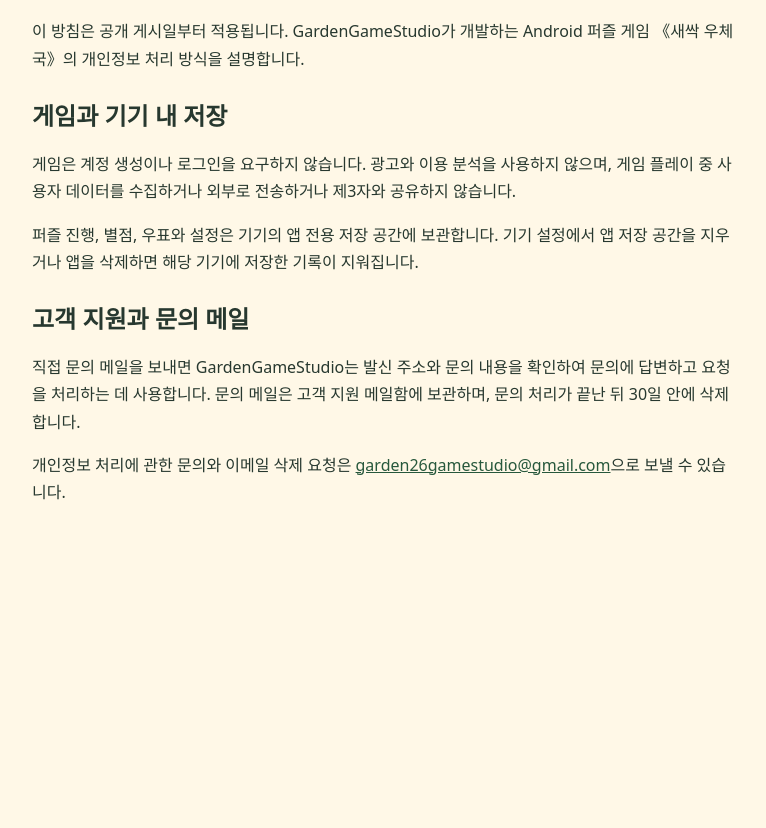
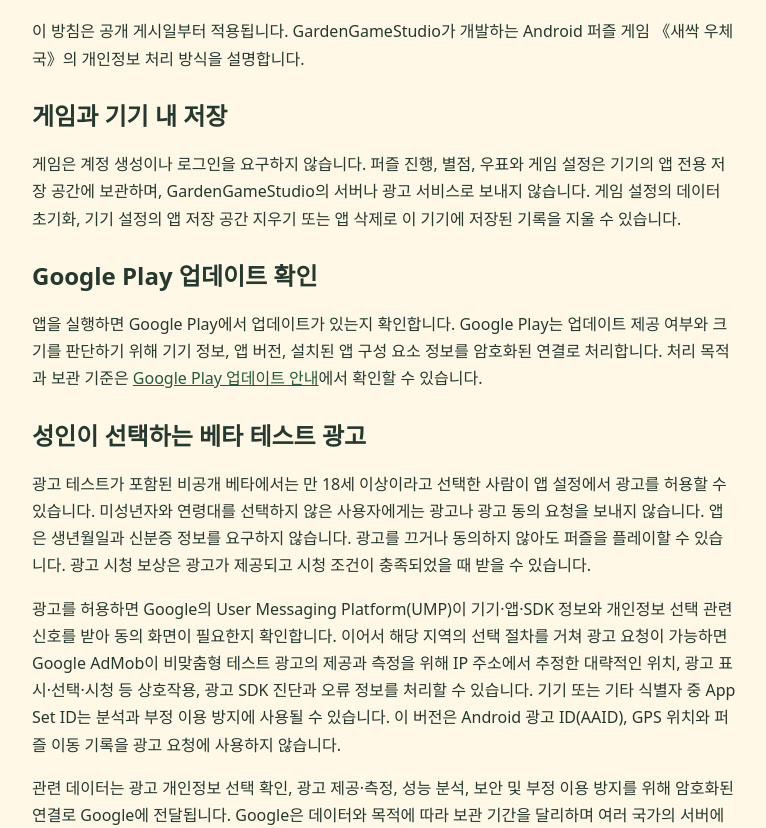
Before and after one commit to gardengamestudio/gardengamestudio.github.io, a plain HTML site: page sprout-post-office/privacy.html in a window 1280 px wide. Shown: the part 98-926 px from the top of the page, without its empty margins (256-1022 px from the left). Before the commit the page ends 800 px from the top, so only its background shows below. Drawn offline with Linux system fonts and the light colour scheme.

Commit message:
Update Sprout Post Office privacy notice for closed beta ads

```diff
--- a/sprout-post-office/privacy.html
+++ b/sprout-post-office/privacy.html
@@ -17,8 +17,14 @@ a{color:#27583c;overflow-wrap:anywhere}
 <h1>새싹 우체국 개인정보처리방침</h1>
 <p>이 방침은 공개 게시일부터 적용됩니다. GardenGameStudio가 개발하는 Android 퍼즐 게임 《새싹 우체국》의 개인정보 처리 방식을 설명합니다.</p>
 <h2>게임과 기기 내 저장</h2>
-<p>게임은 계정 생성이나 로그인을 요구하지 않습니다. 광고와 이용 분석을 사용하지 않으며, 게임 플레이 중 사용자 데이터를 수집하거나 외부로 전송하거나 제3자와 공유하지 않습니다.</p>
-<p>퍼즐 진행, 별점, 우표와 설정은 기기의 앱 전용 저장 공간에 보관합니다. 기기 설정에서 앱 저장 공간을 지우거나 앱을 삭제하면 해당 기기에 저장한 기록이 지워집니다.</p>
+<p>게임은 계정 생성이나 로그인을 요구하지 않습니다. 퍼즐 진행, 별점, 우표와 게임 설정은 기기의 앱 전용 저장 공간에 보관하며, GardenGameStudio의 서버나 광고 서비스로 보내지 않습니다. 게임 설정의 데이터 초기화, 기기 설정의 앱 저장 공간 지우기 또는 앱 삭제로 이 기기에 저장된 기록을 지울 수 있습니다.</p>
+<h2>Google Play 업데이트 확인</h2>
+<p>앱을 실행하면 Google Play에서 업데이트가 있는지 확인합니다. Google Play는 업데이트 제공 여부와 크기를 판단하기 위해 기기 정보, 앱 버전, 설치된 앱 구성 요소 정보를 암호화된 연결로 처리합니다. 처리 목적과 보관 기준은 <a href="https://developer.android.com/guide/playcore/in-app-updates#data-safety">Google Play 업데이트 안내</a>에서 확인할 수 있습니다.</p>
+<h2>성인이 선택하는 베타 테스트 광고</h2>
+<p>광고 테스트가 포함된 비공개 베타에서는 만 18세 이상이라고 선택한 사람이 앱 설정에서 광고를 허용할 수 있습니다. 미성년자와 연령대를 선택하지 않은 사용자에게는 광고나 광고 동의 요청을 보내지 않습니다. 앱은 생년월일과 신분증 정보를 요구하지 않습니다. 광고를 끄거나 동의하지 않아도 퍼즐을 플레이할 수 있습니다. 광고 시청 보상은 광고가 제공되고 시청 조건이 충족되었을 때 받을 수 있습니다.</p>
+<p>광고를 허용하면 Google의 User Messaging Platform(UMP)이 기기·앱·SDK 정보와 개인정보 선택 관련 신호를 받아 동의 화면이 필요한지 확인합니다. 이어서 해당 지역의 선택 절차를 거쳐 광고 요청이 가능하면 Google AdMob이 비맞춤형 테스트 광고의 제공과 측정을 위해 IP 주소에서 추정한 대략적인 위치, 광고 표시·선택·시청 등 상호작용, 광고 SDK 진단과 오류 정보를 처리할 수 있습니다. 기기 또는 기타 식별자 중 App Set ID는 분석과 부정 이용 방지에 사용될 수 있습니다. 이 버전은 Android 광고 ID(AAID), GPS 위치와 퍼즐 이동 기록을 광고 요청에 사용하지 않습니다.</p>
+<p>관련 데이터는 광고 개인정보 선택 확인, 광고 제공·측정, 성능 분석, 보안 및 부정 이용 방지를 위해 암호화된 연결로 Google에 전달됩니다. Google은 데이터와 목적에 따라 보관 기간을 달리하며 여러 국가의 서버에서 정보를 처리할 수 있다고 안내합니다. 자세한 정보와 Google에 대한 권리 행사 방법은 <a href="https://policies.google.com/privacy?hl=ko">Google 개인정보처리방침</a>, <a href="https://policies.google.com/technologies/partner-sites?hl=ko">파트너 앱의 데이터 처리 안내</a>, <a href="https://policies.google.com/technologies/retention?hl=ko">Google의 데이터 보관 안내</a>를 확인해 주세요.</p>
+<p>앱의 광고 설정에서 이후 광고를 끌 수 있습니다. 광고 개인정보 선택 버튼이 표시되면 이전에 선택한 광고 동의를 변경할 수 있습니다. 게임 데이터 초기화는 기기의 저장 기록을 지웁니다. Google이 처리한 데이터의 삭제와 권리 행사는 Google 개인정보처리방침의 절차를 따릅니다.</p>
 <h2>고객 지원과 문의 메일</h2>
 <p>직접 문의 메일을 보내면 GardenGameStudio는 발신 주소와 문의 내용을 확인하여 문의에 답변하고 요청을 처리하는 데 사용합니다. 문의 메일은 고객 지원 메일함에 보관하며, 문의 처리가 끝난 뒤 30일 안에 삭제합니다.</p>
 <p>개인정보 처리에 관한 문의와 이메일 삭제 요청은 <a href="mailto:garden26gamestudio@gmail.com">garden26gamestudio@gmail.com</a>으로 보낼 수 있습니다.</p>
```
